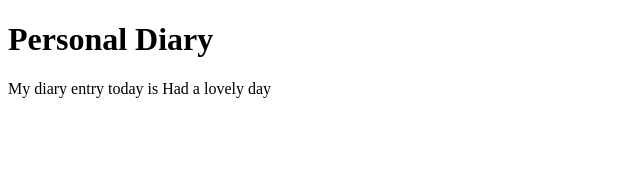
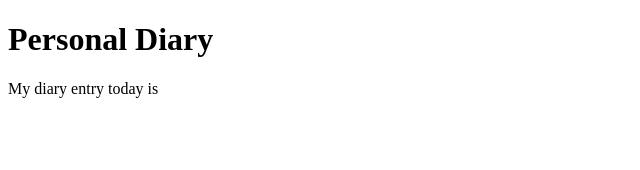
Before and after one commit to Turi-byte/Diary, an Angular app: page / in a window 1280 px wide. Shown: the top 170 px of the page, without its empty margins (0-640 px from the left). Built offline with nearby package versions, Linux system fonts and the light colour scheme.

Commit message:
create a property 'entries' attributed it to an empty string array and given the empty entries array 3 string values

```diff
--- a/src/app/app.component.html
+++ b/src/app/app.component.html
@@ -3,5 +3,5 @@
   <h1>
     Personal Diary
   </h1>
- <p>My diary entry today is {{ diary }}</p>
+ <p>My diary entry today is {{ entry }}</p>
 </div>
--- a/src/app/app.component.ts
+++ b/src/app/app.component.ts
@@ -6,5 +6,8 @@ import { Component } from '@angular/core';
   styleUrls: ['./app.component.css']
 })
 export class AppComponent {
-  diary = 'Had a lovely day';
+  entries:string[];
+  constructor(){
+    this.entries = ['Had a lovely Day,','Watched Hobbs & Shaw,','Ate lisanga']
+  }
 }
```
